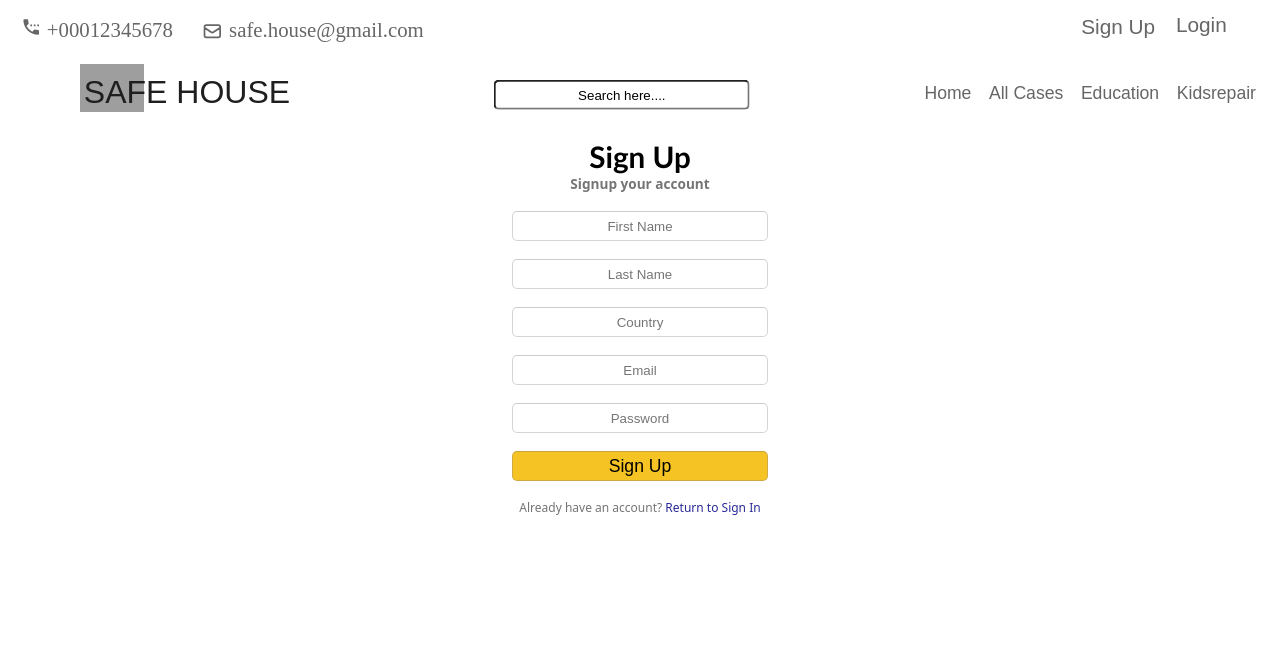
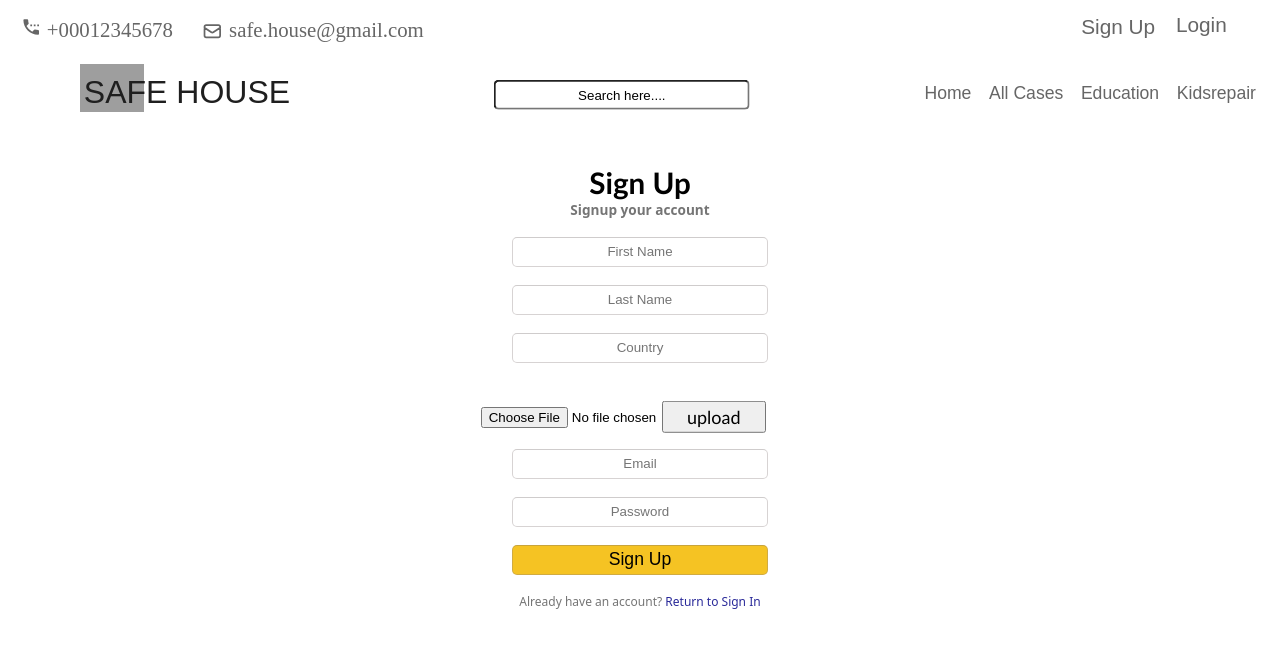
Before and after one commit to CodeWarriorsTeam/MERAKI_Academy_Project_5, a React (Create React App) app in the folder frontend/: page /register in a window 1280 px wide. Shown: the top 648 px of the page. Built offline with nearby package versions, Linux system fonts and the light colour scheme; grey boxes are pictures that could not be loaded.

Commit message:
modifyregister

```diff
--- a/frontend/src/component/register/Register.css
+++ b/frontend/src/component/register/Register.css
@@ -2,6 +2,8 @@
   /* display: grid; */
   height: 100%;
   width: 100%;
+  margin-top: 2%;
+  border: 0px 1px  solid;
 }
 
 .signup {
@@ -84,6 +86,31 @@
   border-radius: 5px;
 }
 
+.imageFile{
+  margin-left: 3%;
+
+}
+
+
+.uploadButton{
+  height: 4vh;
+  width: 13vh;
+  transform: translate(-4em, 0.1em);
+font-size: large;
+font-family: 'Gill Sans', 'Gill Sans MT', Calibri, 'Trebuchet MS', sans-serif;
+}
+
+
+.uploadButton:hover{
+cursor: pointer;
+}
+
+.uploadButton:active{
+  background-color: #04AA6D;
+}
+
+
+
 .email:hover {
   border-top: 1px rgb(0, 0, 0) solid;
   border-right: 1px rgb(0, 0, 0) solid;
--- a/frontend/src/component/register/Register.js
+++ b/frontend/src/component/register/Register.js
@@ -9,9 +9,41 @@ const Register = () => {
   const [firstName, setFirstName] = useState("");
   const [lastName, setLastName] = useState("");
   const [country, setCountry] = useState("");
+  const [profile_image, setProfile_Image] = useState("");
   const [email, setEmail] = useState("");
   const [pass, setPass] = useState("");
   const [paragraph, setParagraph] = useState("");
+  const [imageselected, setImageSelected] = useState("");
+
+  // regex -> regular expression -> email is valid : b@b no
+  // regex -> regular expression -> password is valid : 1234BABSjdn , length = 6
+  // Check length -> IBAN
+  // so important
+
+  console.log(profile_image);
+  console.log(imageselected);
+
+  const uploadImage = (imageFile) => {
+    const formData = new FormData();
+    formData.append("file", imageFile);
+    formData.append("upload_preset", "nfrmsteq");
+    axios
+      .post("https://api.cloudinary.com/v1_1/dxw4t7j0p/image/upload", formData)
+
+      .then((result) => {
+        setProfile_Image(result.data.secure_url);
+      })
+      .catch((err) => {
+        console.log(err.response);
+      });
+  };
+
+  const checkFormValidation = () => {
+    if (email != null) {
+      register();
+    }
+  };
+
   const register = () => {
     axios
       .post(`http://localhost:5000/user`, {
@@ -31,9 +63,11 @@ const Register = () => {
   };
   return (
     <>
-    <br /><br /><br />
+      <br />
+      <br />
+      <br />
       <div className="registerPage">
-      <br />
+        <br />
         <h1 className="signup">Sign Up</h1>
         <h5 className="account">Signup your account</h5>
         <br></br>
@@ -66,8 +100,30 @@ const Register = () => {
           placeholder="Country"
           className="country"
         ></input>
+
         <br />
         <br />
+
+        <br />
+
+        <input
+          type="file"
+          className="imageFile"
+          onChange={(e) => {
+            setImageSelected(e.target.files[0]);
+          }}
+        ></input>
+
+        <button
+          className="uploadButton"
+          onClick={() => uploadImage(imageselected)}
+        >
+          upload
+        </button>
+
+        <br />
+        <br />
+
         <input
           onChange={(e) => {
             setEmail(e.target.value);
@@ -88,15 +144,18 @@ const Register = () => {
         ></input>
         <br />
         <br />
-        <button onClick={register} className="registerButton">
-         Sign Up
+        <button onClick={checkFormValidation} className="registerButton">
+          Sign Up
         </button>
         <br></br>
         <p>{paragraph}</p>
         <br></br>
-        <p className="sent">Already have an account?  <Link className="login" to="/login" className="link">
-           Return to Sign In
-          </Link></p>
+        <p className="sent">
+          Already have an account?{" "}
+          <Link className="login" to="/login" className="link">
+            Return to Sign In
+          </Link>
+        </p>
       </div>
     </>
   );
```
Also changed, not shown: 1 other file (tests, documents, lock files or other folders).
